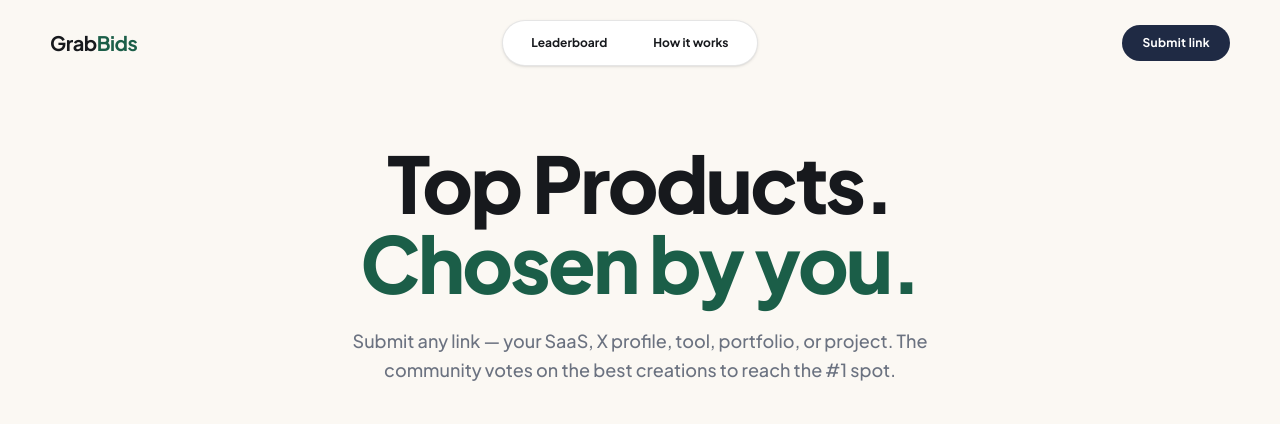
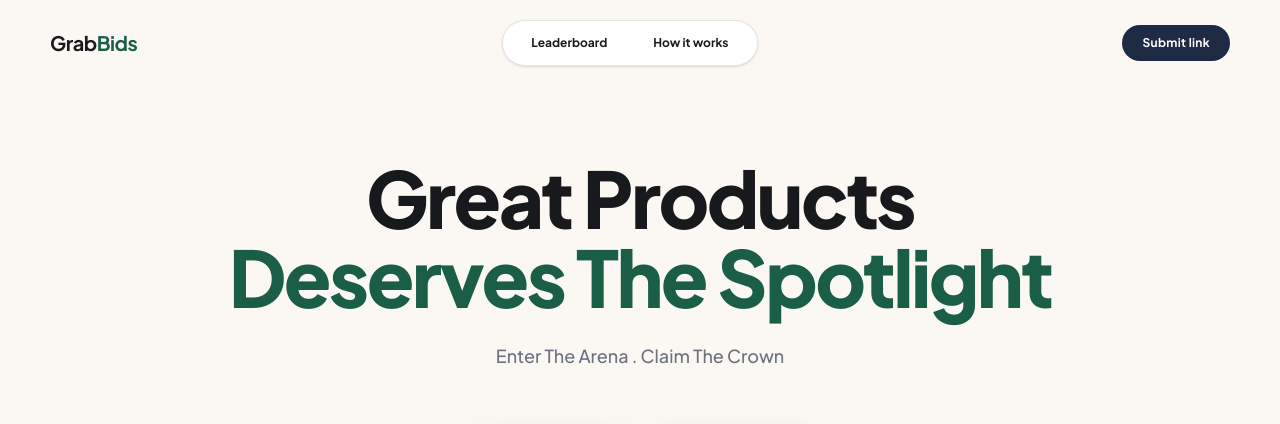
Before and after one commit to GrabbyGrabby/GrabBids, a Next.js app: page / in a window 1280 px wide. Shown: the top 424 px of the page. Built offline with nearby package versions, Linux system fonts and the light colour scheme; no server answers; the database is empty.

Commit message:
Update hero section slogan

```diff
--- a/components/HeroSection.tsx
+++ b/components/HeroSection.tsx
@@ -34,9 +34,9 @@ export default function HeroSection({
           {...reveal(0.1)}
           className="text-[clamp(42px,6.5vw,78px)] font-extrabold leading-[1.02] tracking-[-2.5px] mb-6 text-[#17191d]"
         >
-          Top Products.
+          Great Products
           <br />
-          <span className="text-[#1b5e48]">Chosen by you.</span>
+          <span className="text-[#1b5e48]">Deserves The Spotlight</span>
         </motion.h1>
 
         {/* Description */}
@@ -44,8 +44,7 @@ export default function HeroSection({
           {...reveal(0.2)}
           className="text-[#6b7280] text-base md:text-lg leading-relaxed max-w-xl mx-auto mb-10 font-medium"
         >
-          Submit any link — your SaaS, X profile, tool, portfolio, or project.
-          The community votes on the best creations to reach the #1 spot.
+          Enter The Arena . Claim The Crown
         </motion.p>
 
         {/* Action Button & Proof */}
```
